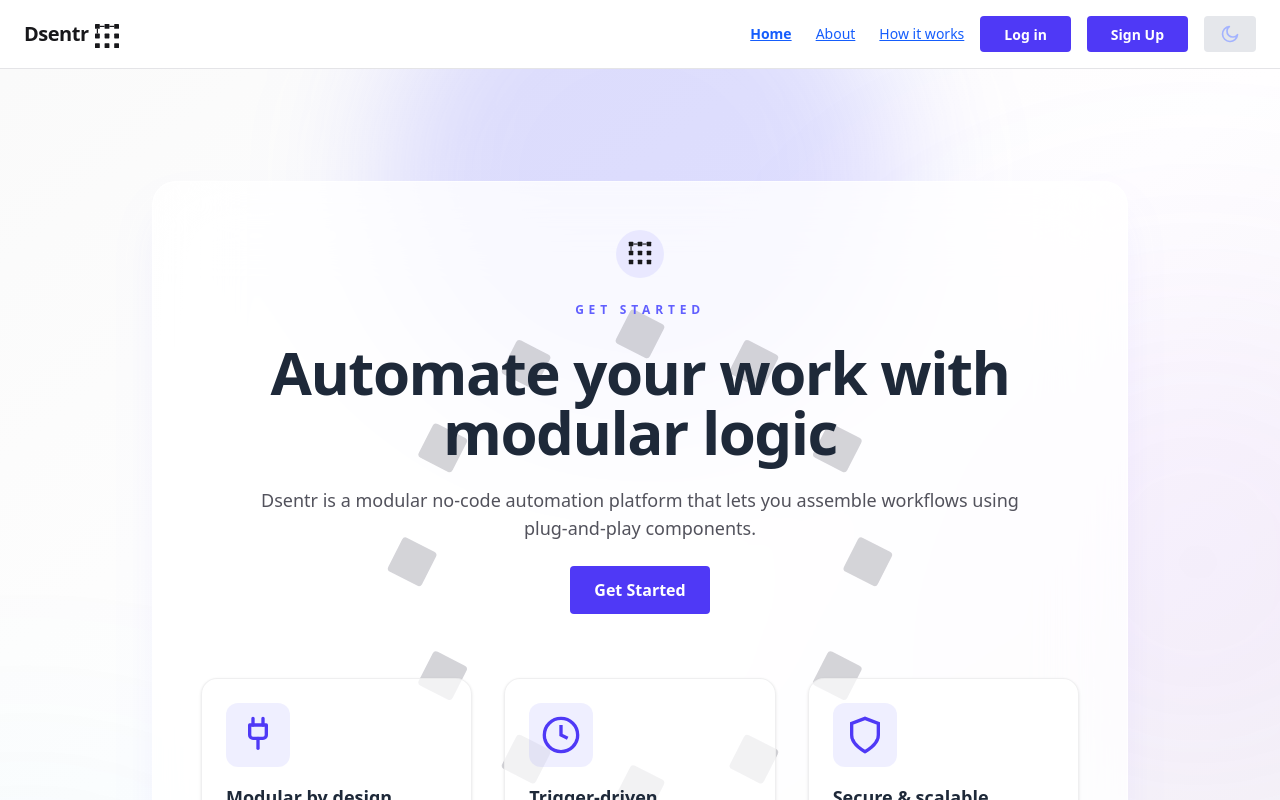
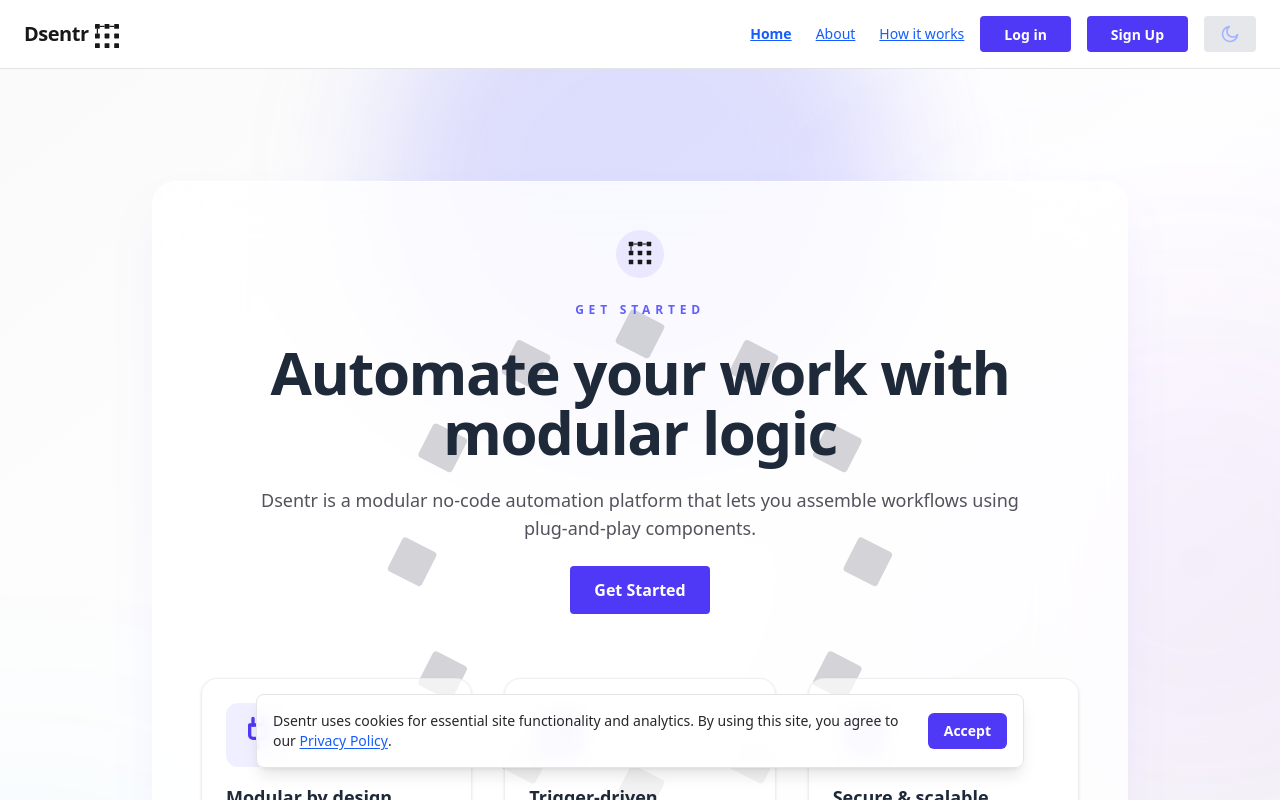
Before and after one commit to jasonrsadler/dsentr-monorepo, a React (Vite) app in the folder frontend/: page / in a window 1280 px wide. Shown: the top 800 px of the page. Built offline with nearby package versions, Linux system fonts and the light colour scheme; no server answers.

Commit message:
Implement cookie policy banner

```diff
--- a/frontend/src/App.tsx
+++ b/frontend/src/App.tsx
@@ -21,6 +21,7 @@ import WorkspaceOnboarding from './WorkspaceOnboarding'
 import ConfirmAccountDeletion from '@/ConfirmAccountDeletion'
 import TermsOfServicePage from '@/TermsOfService'
 import PrivacyPolicyPage from '@/PrivacyPolicy'
+import CookieBanner from './components/CookieBanner'
 
 export default function App() {
   const { isLoading, checkAuth } = useAuth()
@@ -42,6 +43,7 @@ export default function App() {
   }
 
   return (
+    <>
       <Routes>
         {/* Public pages use PublicLayout */}
         <Route element={<PublicLayout />}>
@@ -86,5 +88,7 @@ export default function App() {
 
         <Route path="*" element={<NotFound />} />
       </Routes>
+      <CookieBanner />
+    </>
   )
 }
--- /dev/null
+++ b/frontend/src/components/CookieBanner.tsx
@@ -0,0 +1,89 @@
+import { useEffect, useRef, useState } from 'react'
+import { Link } from 'react-router-dom'
+
+const CONSENT_KEY = 'cookieConsent_v1' as const
+const HIDE_ANIMATION_MS = 200
+
+const isBrowser = () =>
+  typeof window !== 'undefined' && typeof document !== 'undefined'
+
+export default function CookieBanner() {
+  const [shouldRender, setShouldRender] = useState(false)
+  const [isVisible, setIsVisible] = useState(false)
+  const hideTimeoutRef = useRef<number>()
+
+  useEffect(() => {
+    if (!isBrowser()) {
+      return
+    }
+
+    const storedConsent = window.localStorage.getItem(CONSENT_KEY)
+
+    if (!storedConsent) {
+      setShouldRender(true)
+
+      const id = window.requestAnimationFrame(() => {
+        setIsVisible(true)
+      })
+
+      return () => {
+        window.cancelAnimationFrame(id)
+      }
+    }
+
+    return undefined
+  }, [])
+
+  useEffect(() => {
+    return () => {
+      if (hideTimeoutRef.current) {
+        window.clearTimeout(hideTimeoutRef.current)
+      }
+    }
+  }, [])
+
+  if (!shouldRender) {
+    return null
+  }
+
+  const handleAccept = () => {
+    if (isBrowser()) {
+      window.localStorage.setItem(CONSENT_KEY, 'true')
+    }
+
+    setIsVisible(false)
+
+    hideTimeoutRef.current = window.setTimeout(() => {
+      setShouldRender(false)
+    }, HIDE_ANIMATION_MS)
+  }
+
+  return (
+    <div className="pointer-events-none fixed inset-x-0 bottom-0 z-50 px-4 pb-6 sm:pb-8">
+      <div
+        className={`pointer-events-auto mx-auto flex w-full max-w-3xl flex-col gap-4 rounded-lg border border-zinc-200 bg-white/90 p-4 text-sm shadow-lg backdrop-blur transition-all duration-200 ease-out dark:border-zinc-700 dark:bg-zinc-900/90 dark:text-zinc-100 sm:flex-row sm:items-center sm:justify-between ${isVisible ? 'translate-y-0 opacity-100' : 'translate-y-2 opacity-0'}`}
+      >
+        <p className="text-left text-zinc-800 dark:text-zinc-200">
+          Dsentr uses cookies for essential site functionality and analytics. By
+          using this site, you agree to our{' '}
+          <Link
+            to="/privacy"
+            className="font-medium text-indigo-600 underline-offset-2 transition hover:text-indigo-700 focus:outline-none focus-visible:ring-2 focus-visible:ring-indigo-500 dark:text-indigo-300 dark:hover:text-indigo-200"
+          >
+            Privacy Policy
+          </Link>
+          .
+        </p>
+        <div className="flex justify-end">
+          <button
+            type="button"
+            onClick={handleAccept}
+            className="inline-flex items-center justify-center rounded-md bg-indigo-600 px-4 py-2 text-sm font-semibold text-white transition hover:bg-indigo-500 focus:outline-none focus-visible:ring-2 focus-visible:ring-indigo-500 focus-visible:ring-offset-2 focus-visible:ring-offset-white dark:focus-visible:ring-offset-zinc-900"
+          >
+            Accept
+          </button>
+        </div>
+      </div>
+    </div>
+  )
+}
```
Lines whose indentation alone changed are shown as unchanged.
